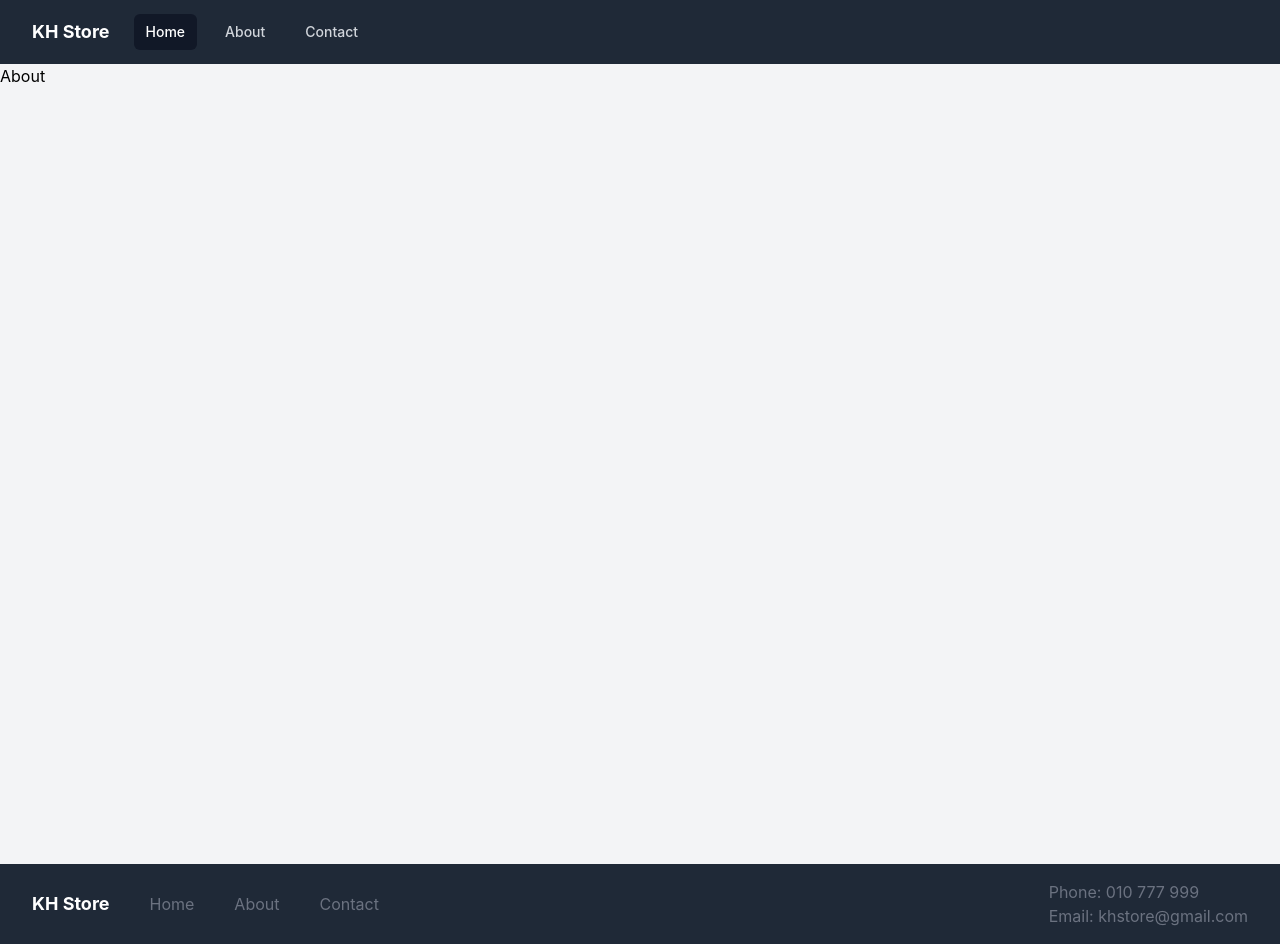
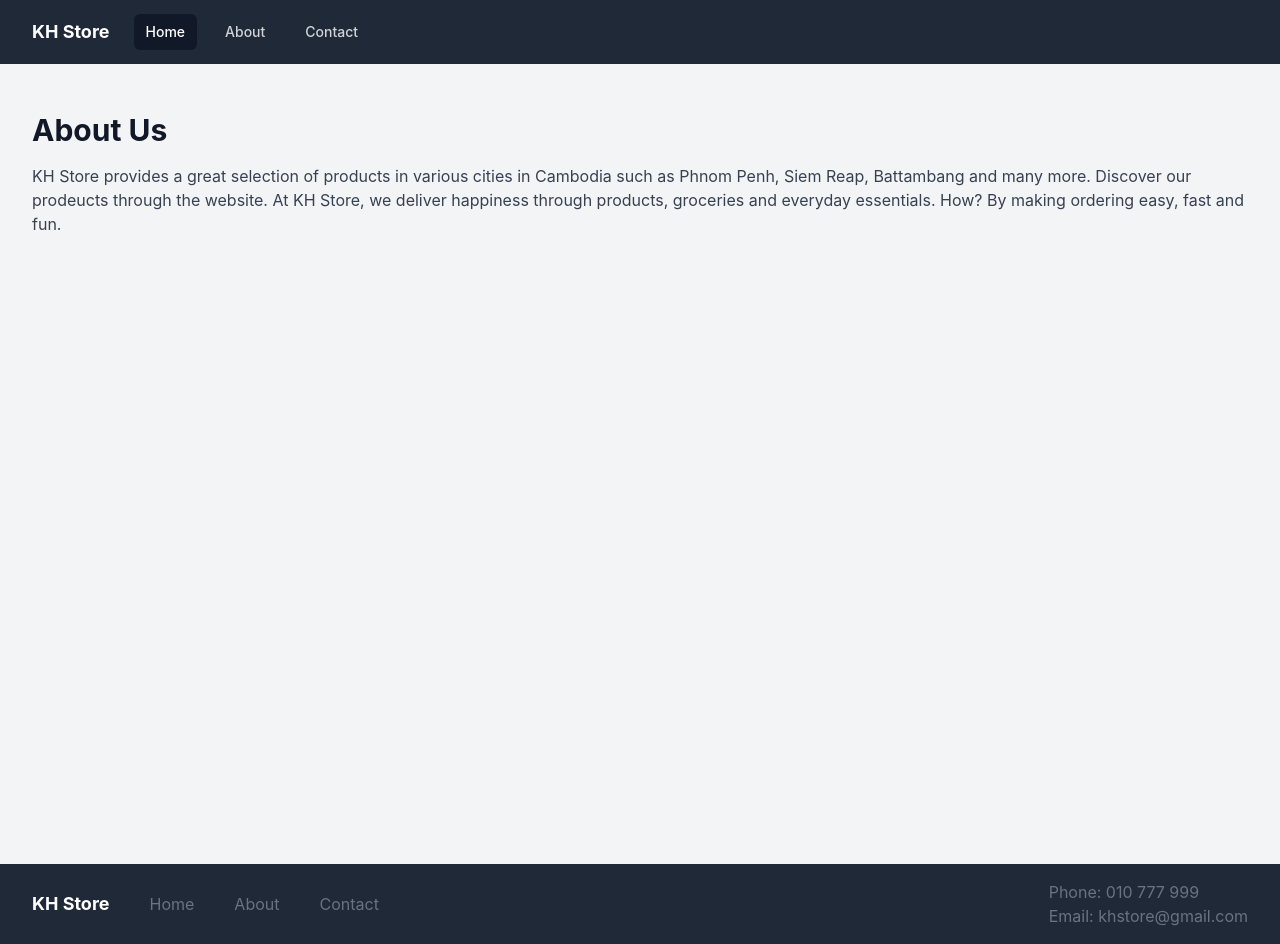
Before and after one commit to chhayseavpav/project02, a React (Create React App) app: page /about in a window 1280 px wide. Built offline with nearby package versions, Linux system fonts and the light colour scheme.

Commit message:
Updata about page

```diff
--- a/src/pages/About.jsx
+++ b/src/pages/About.jsx
@@ -1,7 +1,22 @@
 import React from "react";
 
 function About() {
-  return <div className="min-h-screen bg-gray-100">About</div>;
+  return (
+    <div className="min-h-screen bg-gray-100">
+      <div className="max-w-7xl mx-auto px-4 sm:px-6 lg:px-8">
+        <div className="py-12">
+          <h1 className="text-3xl font-bold text-gray-900 mb-4">About Us</h1>
+          <p className="text-gray-700">
+            KH Store provides a great selection of products in various cities in
+            Cambodia such as Phnom Penh, Siem Reap, Battambang and many more.
+            Discover our prodeucts through the website. At KH Store, we deliver
+            happiness through products, groceries and everyday essentials. How?
+            By making ordering easy, fast and fun.
+          </p>
+        </div>
+      </div>
+    </div>
+  );
 }
 
 export default About;
```
